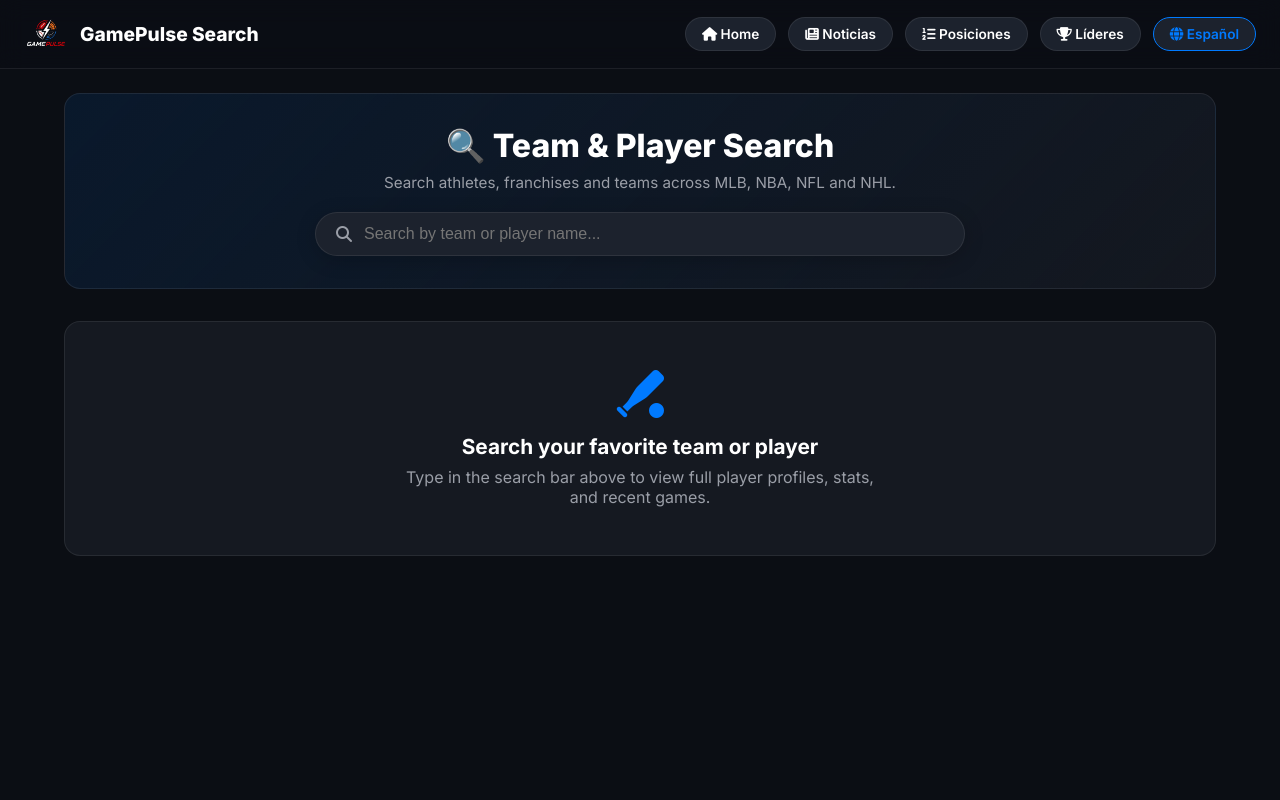
After one commit to gamepulseus/el-once-titular, a Flask app: page /buscar in a window 1280 px wide. The commit adds this page. Run offline with Flask 3, Linux system fonts and the light colour scheme.

Commit message:
Implement global search feature for players and teams across MLB, NBA, NFL and NHL

```diff
--- /dev/null
+++ b/templates/search.html
@@ -0,0 +1,312 @@
+<!DOCTYPE html>
+<html lang="{{ lang }}">
+<head>
+    <meta charset="UTF-8">
+    <meta name="viewport" content="width=device-width, initial-scale=1.0">
+    <title>{% if lang == 'es' %}Búsqueda de Equipos y Jugadores{% else %}Team & Player Search{% endif %} - GamePulse</title>
+
+    <link rel="preconnect" href="https://fonts.googleapis.com">
+    <link rel="preconnect" href="https://fonts.gstatic.com" crossorigin>
+    <link href="https://fonts.googleapis.com/css2?family=Inter:wght@400;500;600;700;800;900&display=swap" rel="stylesheet">
+    <link rel="stylesheet" href="https://cdnjs.cloudflare.com/ajax/libs/font-awesome/6.4.0/css/all.min.css">
+
+    <style>
+        :root {
+            --bg-dark: #0b0e14;
+            --bg-card: #151921;
+            --bg-card-secondary: #1c222d;
+            --accent-blue: #007AFF;
+            --accent-red: #FF3B30;
+            --accent-green: #30D158;
+            --accent-yellow: #FFCC00;
+            --text-primary: #FFFFFF;
+            --text-secondary: #9A9EA7;
+            --border-color: rgba(255, 255, 255, 0.08);
+            --radius-lg: 16px;
+            --radius-md: 12px;
+        }
+
+        * {
+            box-sizing: border-box;
+            margin: 0;
+            padding: 0;
+        }
+
+        body {
+            background-color: var(--bg-dark);
+            color: var(--text-primary);
+            font-family: 'Inter', system-ui, -apple-system, sans-serif;
+            min-height: 100vh;
+            padding-bottom: 60px;
+        }
+
+        .navbar {
+            background: rgba(11, 14, 20, 0.85);
+            backdrop-filter: blur(12px);
+            border-bottom: 1px solid var(--border-color);
+            position: sticky;
+            top: 0;
+            z-index: 100;
+            padding: 12px 24px;
+            display: flex;
+            align-items: center;
+            justify-content: space-between;
+        }
+
+        .navbar-brand {
+            display: flex;
+            align-items: center;
+            gap: 12px;
+            text-decoration: none;
+            color: var(--text-primary);
+        }
+
+        .nav-links {
+            display: flex;
+            align-items: center;
+            gap: 12px;
+        }
+
+        .nav-btn {
+            background: var(--bg-card-secondary);
+            color: var(--text-primary);
+            border: 1px solid var(--border-color);
+            padding: 8px 16px;
+            border-radius: 20px;
+            text-decoration: none;
+            font-size: 0.85rem;
+            font-weight: 600;
+            transition: all 0.2s ease;
+        }
+
+        .nav-btn:hover {
+            background: var(--accent-blue);
+            color: #FFF;
+        }
+
+        .container {
+            max-width: 1200px;
+            margin: 0 auto;
+            padding: 24px;
+        }
+
+        .search-hero {
+            background: linear-gradient(135deg, rgba(0, 122, 255, 0.1) 0%, rgba(21, 25, 33, 0.9) 100%);
+            border: 1px solid var(--border-color);
+            border-radius: var(--radius-lg);
+            padding: 32px;
+            margin-bottom: 32px;
+            text-align: center;
+        }
+
+        .search-box {
+            background: var(--bg-card-secondary);
+            border: 1px solid var(--border-color);
+            border-radius: 30px;
+            padding: 12px 20px;
+            display: flex;
+            align-items: center;
+            max-width: 650px;
+            margin: 20px auto 0;
+            box-shadow: 0 4px 20px rgba(0, 0, 0, 0.2);
+        }
+
+        .search-input {
+            background: transparent;
+            border: none;
+            color: var(--text-primary);
+            font-size: 1rem;
+            width: 100%;
+            outline: none;
+        }
+
+        .section-title {
+            font-size: 1.3rem;
+            font-weight: 800;
+            margin-bottom: 16px;
+            display: flex;
+            align-items: center;
+            gap: 10px;
+            color: var(--text-primary);
+        }
+
+        .grid-cards {
+            display: grid;
+            grid-template-columns: repeat(auto-fill, minmax(280px, 1fr));
+            gap: 16px;
+            margin-bottom: 40px;
+        }
+
+        .item-card {
+            background: var(--bg-card);
+            border: 1px solid var(--border-color);
+            border-radius: var(--radius-md);
+            padding: 20px;
+            display: flex;
+            align-items: center;
+            gap: 16px;
+            text-decoration: none;
+            color: inherit;
+            transition: transform 0.2s ease, border-color 0.2s ease;
+        }
+
+        .item-card:hover {
+            transform: translateY(-3px);
+            border-color: var(--accent-blue);
+        }
+
+        .item-img {
+            width: 60px;
+            height: 60px;
+            object-fit: contain;
+            border-radius: 50%;
+            background: var(--bg-card-secondary);
+            padding: 4px;
+        }
+
+        .item-info {
+            flex: 1;
+        }
+
+        .item-title {
+            font-size: 1.05rem;
+            font-weight: 700;
+            margin-bottom: 4px;
+            color: var(--text-primary);
+        }
+
+        .item-sub {
+            font-size: 0.85rem;
+            color: var(--text-secondary);
+            margin-bottom: 6px;
+        }
+
+        .badge-league {
+            display: inline-block;
+            background: var(--bg-card-secondary);
+            border: 1px solid var(--border-color);
+            color: var(--accent-blue);
+            font-size: 0.72rem;
+            font-weight: 800;
+            padding: 2px 8px;
+            border-radius: 10px;
+            text-transform: uppercase;
+        }
+    </style>
+</head>
+<body>
+
+    <!-- Header Navigation -->
+    <header class="navbar">
+        <a href="/?lang={{ lang }}" class="navbar-brand">
+            <img src="/static/images/gamepulse_logo.png" alt="GamePulse Logo" style="height: 44px;">
+            <span style="font-size: 1.2rem; font-weight: 800;">GamePulse Search</span>
+        </a>
+        <div class="nav-links">
+            <a href="/?lang={{ lang }}" class="nav-btn"><i class="fa-solid fa-house"></i> {% if lang == 'es' %}Inicio{% else %}Home{% endif %}</a>
+            <a href="/noticias?lang={{ lang }}" class="nav-btn"><i class="fa-solid fa-newspaper"></i> Noticias</a>
+            <a href="/posiciones?lang={{ lang }}" class="nav-btn"><i class="fa-solid fa-list-ol"></i> Posiciones</a>
+            <a href="/lideres?lang={{ lang }}" class="nav-btn"><i class="fa-solid fa-trophy"></i> Líderes</a>
+            <a href="/buscar?q={{ query }}&lang={{ ui.switch_lang_target }}" class="nav-btn" style="border-color: var(--accent-blue); color: var(--accent-blue);">
+                <i class="fa-solid fa-globe"></i> {{ ui.switch_lang_label }}
+            </a>
+        </div>
+    </header>
+
+    <main class="container">
+
+        <!-- Search Header Box -->
+        <div class="search-hero">
+            <h1 style="font-size: 2rem; font-weight: 800; margin-bottom: 8px;">
+                🔍 {% if lang == 'es' %}Buscador de Equipos y Jugadores{% else %}Team & Player Search{% endif %}
+            </h1>
+            <p style="color: var(--text-secondary); font-size: 0.95rem;">
+                {% if lang == 'es' %}Encuentra perfiles de jugadores, equipos de MLB, NBA, NFL y NHL en un solo lugar.{% else %}Search athletes, franchises and teams across MLB, NBA, NFL and NHL.{% endif %}
+            </p>
+
+            <form action="/buscar" method="GET" class="search-box">
+                <input type="hidden" name="lang" value="{{ lang }}">
+                <i class="fa-solid fa-magnifying-glass" style="margin-right: 12px; color: var(--text-secondary);"></i>
+                <input type="text" name="q" value="{{ query }}" placeholder="{% if lang == 'es' %}Escribe el nombre de un equipo o jugador...{% else %}Search by team or player name...{% endif %}" class="search-input">
+            </form>
+        </div>
+
+        {% if query %}
+            <div style="font-size: 0.95rem; color: var(--text-secondary); margin-bottom: 24px;">
+                {% if lang == 'es' %}Resultados para: <b>"{{ query }}"</b>{% else %}Results for: <b>"{{ query }}"</b>{% endif %}
+            </div>
+        {% endif %}
+
+        <!-- Teams Section -->
+        {% if teams %}
+            <h2 class="section-title">
+                <i class="fa-solid fa-shield-halved" style="color: var(--accent-blue);"></i>
+                <span>{% if lang == 'es' %}Equipos Encontrados{% else %}Teams Found{% endif %} ({{ teams|length }})</span>
+            </h2>
+
+            <div class="grid-cards">
+                {% for t in teams %}
+                    <a href="/equipo/{{ t.id }}?sport={{ t.sport }}&league={{ t.league }}&lang={{ lang }}" class="item-card">
+                        <img src="{{ t.logo }}" alt="{{ t.name }}" class="item-img" onerror="this.src='https://a.espncdn.com/i/teamlogos/default-team-logo.png'">
+                        <div class="item-info">
+                            <div class="item-title">{{ t.name }}</div>
+                            <div class="item-sub">{{ t.abbreviation }}</div>
+                            <span class="badge-league">{{ t.league | upper }}</span>
+                        </div>
+                        <i class="fa-solid fa-chevron-right" style="color: var(--text-secondary);"></i>
+                    </a>
+                {% endfor %}
+            </div>
+        {% endif %}
+
+        <!-- Players Section -->
+        {% if players %}
+            <h2 class="section-title">
+                <i class="fa-solid fa-user-ninja" style="color: var(--accent-yellow);"></i>
+                <span>{% if lang == 'es' %}Jugadores Encontrados{% else %}Players Found{% endif %} ({{ players|length }})</span>
+            </h2>
+
+            <div class="grid-cards">
+                {% for p in players %}
+                    <a href="/jugador/{{ p.id }}?sport={{ p.sport }}&league={{ p.league }}&lang={{ lang }}" class="item-card">
+                        <img src="{{ p.photo }}" alt="{{ p.name }}" class="item-img" onerror="this.src='https://a.espncdn.com/i/headshots/nopicture.png'">
+                        <div class="item-info">
+                            <div class="item-title">{{ p.name }}</div>
+                            <div class="item-sub">{{ p.subtitle }}</div>
+                            <span class="badge-league">{{ p.league | upper }}</span>
+                        </div>
+                        <i class="fa-solid fa-chevron-right" style="color: var(--text-secondary);"></i>
+                    </a>
+                {% endfor %}
+            </div>
+        {% endif %}
+
+        <!-- No Results State -->
+        {% if query and not teams and not players %}
+            <div style="background: var(--bg-card); border: 1px solid var(--border-color); border-radius: var(--radius-lg); padding: 48px; text-align: center; margin-top: 24px;">
+                <i class="fa-solid fa-magnifying-glass" style="font-size: 3rem; color: var(--text-secondary); margin-bottom: 16px;"></i>
+                <h3 style="font-size: 1.3rem; font-weight: 700; margin-bottom: 8px;">
+                    {% if lang == 'es' %}No se encontraron resultados{% else %}No Results Found{% endif %}
+                </h3>
+                <p style="color: var(--text-secondary); max-width: 500px; margin: 0 auto 20px;">
+                    {% if lang == 'es' %}No encontramos equipos ni jugadores coincidentes con "{{ query }}". Intenta con otro término (ej: "Bryson Stott", "Yankees", "Harper").{% else %}We couldn't find any team or athlete matching "{{ query }}". Try searching for "Bryson Stott", "Yankees", or "Harper".{% endif %}
+                </p>
+            </div>
+        {% endif %}
+
+        {% if not query %}
+            <div style="background: var(--bg-card); border: 1px solid var(--border-color); border-radius: var(--radius-lg); padding: 48px; text-align: center; margin-top: 24px;">
+                <i class="fa-solid fa-baseball-bat-ball" style="font-size: 3rem; color: var(--accent-blue); margin-bottom: 16px;"></i>
+                <h3 style="font-size: 1.3rem; font-weight: 700; margin-bottom: 8px;">
+                    {% if lang == 'es' %}Busca a tu equipo o jugador favorito{% else %}Search your favorite team or player{% endif %}
+                </h3>
+                <p style="color: var(--text-secondary); max-width: 500px; margin: 0 auto;">
+                    {% if lang == 'es' %}Escribe en la barra de arriba para obtener el perfil completo, estadísticas y partidos recientes.{% else %}Type in the search bar above to view full player profiles, stats, and recent games.{% endif %}
+                </p>
+            </div>
+        {% endif %}
+
+    </main>
+
+</body>
+</html>
```
Also changed, not shown: espn_client.py (+74 -0 lines), templates/index.html (+2 -8 lines), web_server.py (+22 -0 lines).
